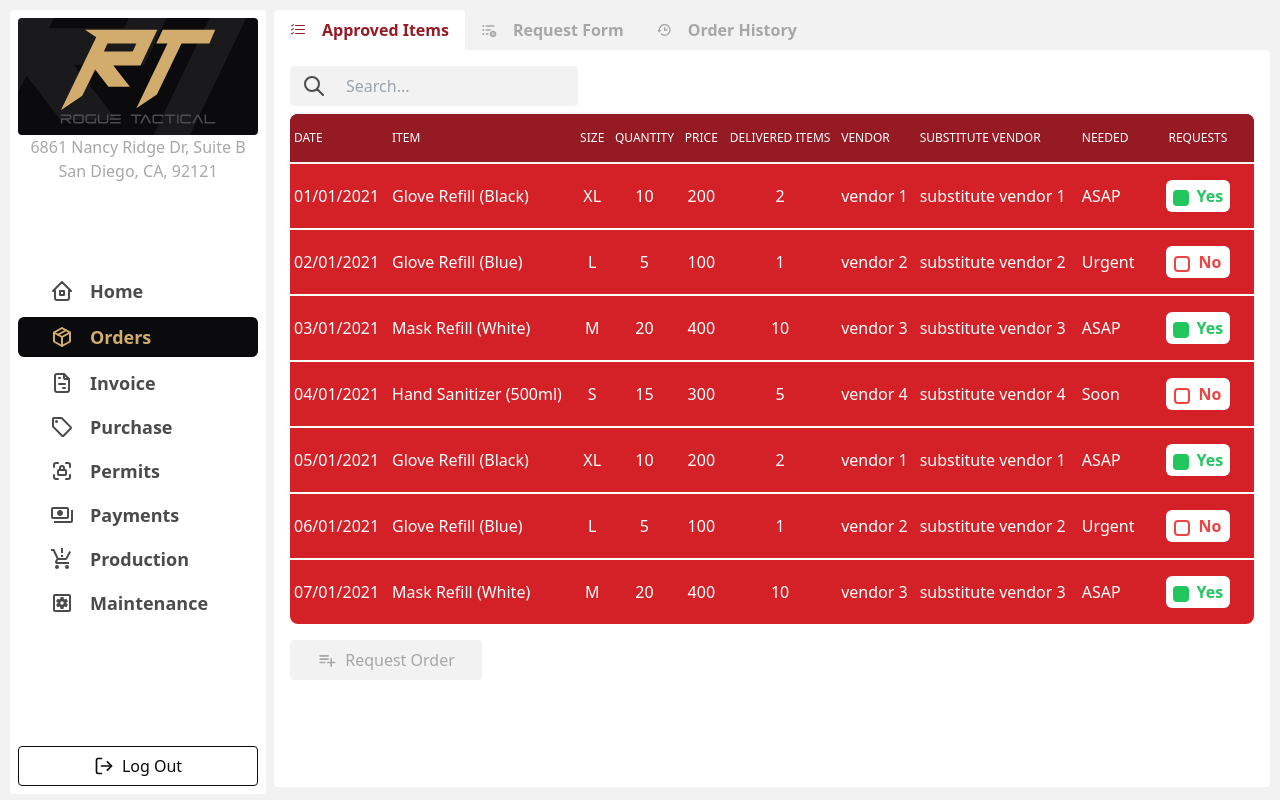
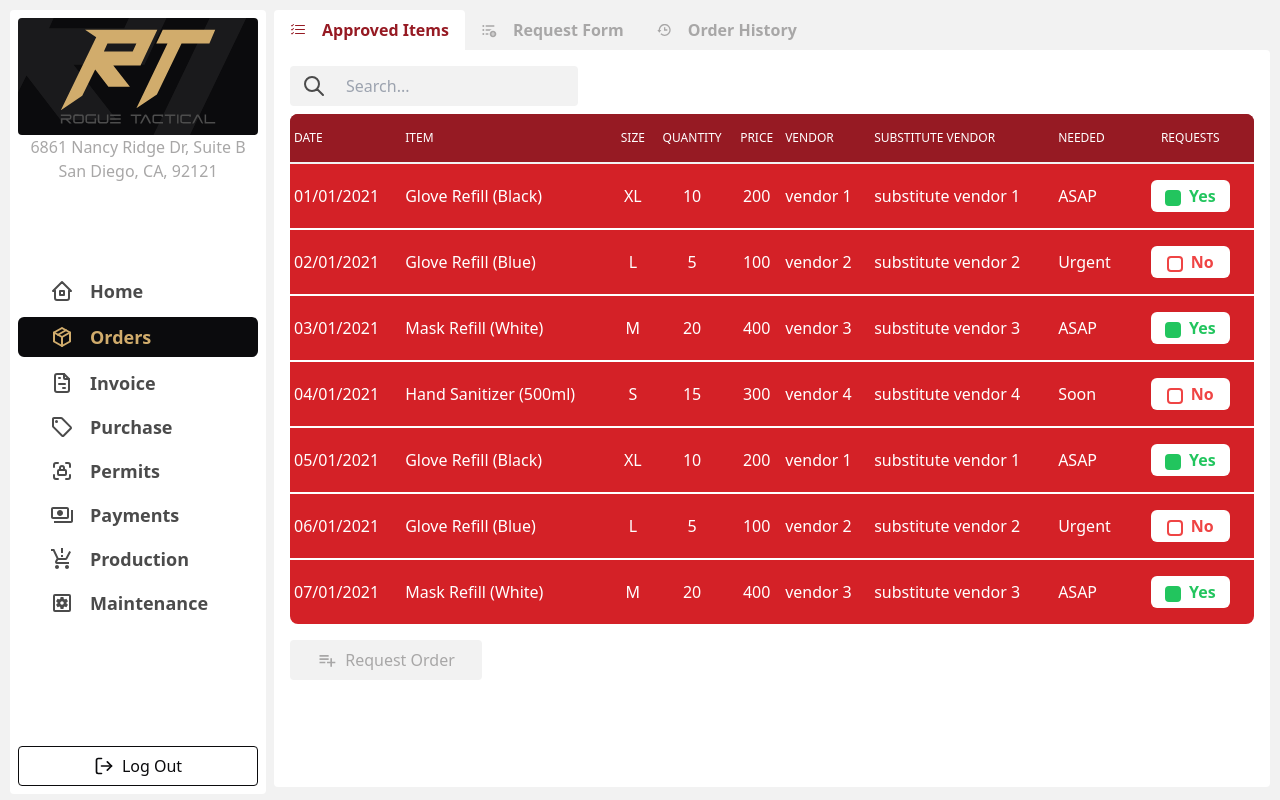
Before and after one commit to perceptronbd/rouge-tactical, a React (Create React App) app in the folder client/: page /orders in a window 1280 px wide. Built offline with nearby package versions, Linux system fonts and the light colour scheme; sample sign-in values are in the browser's storage.

Commit message:
Remove “Delivered Items Columns”

```diff
--- a/client/src/pages/orders/Items.jsx
+++ b/client/src/pages/orders/Items.jsx
@@ -76,9 +76,7 @@ export const Table = ({
                   <th className="px-1 py-4 3xl:p-4 font-medium whitespace-nowrap text-center">
                     Price
                   </th>
-                  <th className="px-1 py-4 3xl:p-4 font-medium whitespace-nowrap text-center">
-                    Delivered Items
-                  </th>
+
                   <th className="px-1 py-4 3xl:p-4 font-medium whitespace-nowrap text-left">
                     Vendor
                   </th>
@@ -128,9 +126,7 @@ export const Table = ({
                       <td className="px-1 py-2 3xl:p-4 3xl:py-2 text-center">
                         {item.price}
                       </td>
-                      <td className="px-1 py-2 3xl:p-4 3xl:py-2 text-center">
-                        {item.deliveredItems}
-                      </td>
+
                       <td className="px-1 py-2 3xl:p-4 3xl:py-2 text-left">
                         {item.vendor}
                       </td>
@@ -224,7 +220,7 @@ export const Items = () => {
     <section className="bg-foreground w-full h-full p-4 rounded rounded-tl-none">
       <Table
         data={data}
-        role={"emp"}
+        role={"employee"}
         handleApprove={handleApprove}
         handleRequest={handleRequest}
       />
```
